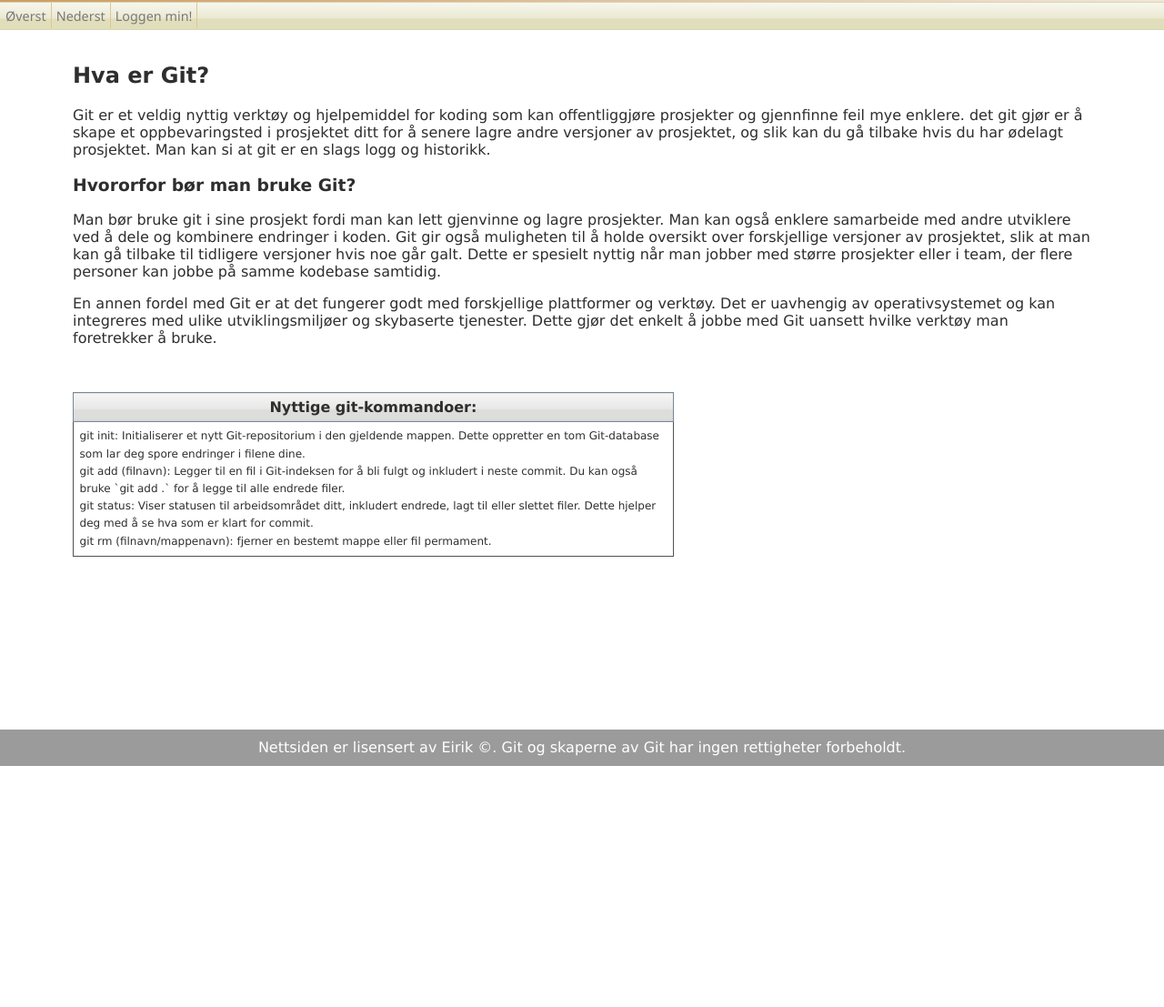
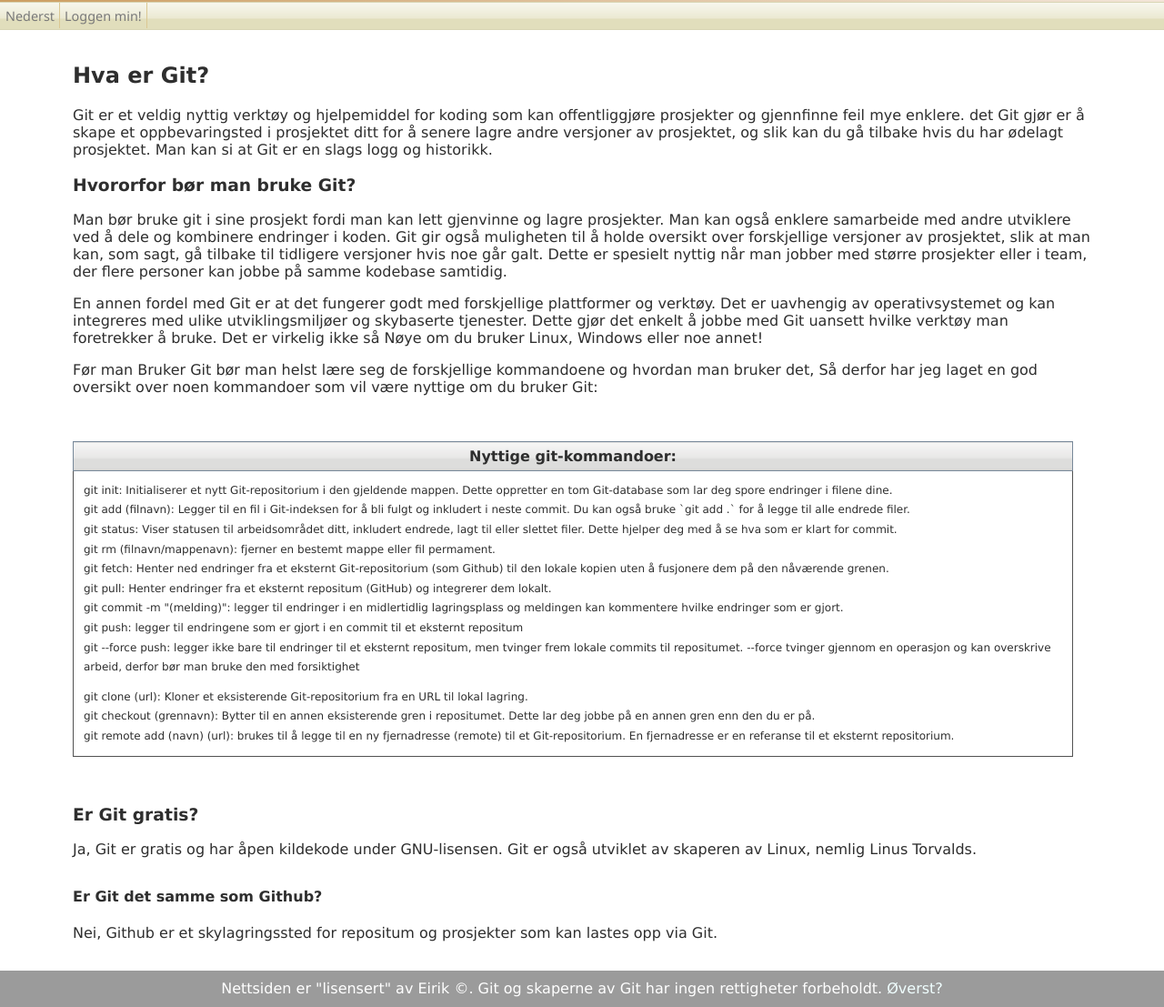
Before and after one commit to Elev32/GitPage, a plain HTML site: page index.html in a window 1280 px wide. Shown: the part 58-1165 px from the top of the page at 91% size. Before the commit the page ends 900 px from the top, so only its background shows below. Drawn offline with Linux system fonts and the light colour scheme.

Commit message:
Lagt til mer om git på hjemmesiden.

```diff
--- a/index.html
+++ b/index.html
@@ -8,7 +8,7 @@
     <link rel="icon" type="image/x-icon" href="Untitled.png">
 </head>
 <body>
-    <header>
+    <header id="anker1">
       <h0 style="float: left; padding-left: 2%; font-size: 22px; font-weight: bolder;">
       <input type="text" id="url" value="Search URLs" style="position: absolute; right: 30px; top: 26px">
       <img src="WLQXHbd2.png" width="48px" style="padding-right: 3%; position: relative; right: 1px; top: 10px ">
@@ -16,7 +16,6 @@
         </header>
       <nav>
         <ul>
-          <li><a href="#anker1">Øverst</a> </li>
           <li><a href="#anker2">Nederst</a></li>
           <li><a href="logg.html">Loggen min!</a> </li>
         </ul>
@@ -24,22 +23,35 @@
       <main>
         <article>
           <h2>Hva er Git?</h2>
-          <p id="anker1">Git er et veldig nyttig verktøy og hjelpemiddel for koding som kan offentliggjøre prosjekter og gjennfinne feil mye enklere. det git gjør er å skape et oppbevaringsted i prosjektet ditt for å senere lagre andre versjoner av prosjektet, og slik kan du gå tilbake hvis du har ødelagt prosjektet. Man kan si at git er en slags logg og historikk. </p>
+          <p>Git er et veldig nyttig verktøy og hjelpemiddel for koding som kan offentliggjøre prosjekter og gjennfinne feil mye enklere. det Git gjør er å skape et oppbevaringsted i prosjektet ditt for å senere lagre andre versjoner av prosjektet, og slik kan du gå tilbake hvis du har ødelagt prosjektet. Man kan si at Git er en slags logg og historikk. </p>
           <h3>Hvororfor bør man bruke Git?</h3>
-          <p id="anker2" >Man bør bruke git i sine prosjekt fordi man kan lett gjenvinne og lagre prosjekter. Man kan også enklere samarbeide med andre utviklere ved å dele og kombinere endringer i koden. Git gir også muligheten til å holde oversikt over forskjellige versjoner av prosjektet, slik at man kan gå tilbake til tidligere versjoner hvis noe går galt. Dette er spesielt nyttig når man jobber med større prosjekter eller i team, der flere personer kan jobbe på samme kodebase samtidig. </p>
-          <p style="padding-bottom: 3%;">En annen fordel med Git er at det fungerer godt med forskjellige plattformer og verktøy. Det er uavhengig av operativsystemet og kan integreres med ulike utviklingsmiljøer og skybaserte tjenester. Dette gjør det enkelt å jobbe med Git uansett hvilke verktøy man foretrekker å bruke.</p>
-          <table style="width: 59%;">
+          <p>Man bør bruke git i sine prosjekt fordi man kan lett gjenvinne og lagre prosjekter. Man kan også enklere samarbeide med andre utviklere ved å dele og kombinere endringer i koden. Git gir også muligheten til å holde oversikt over forskjellige versjoner av prosjektet, slik at man kan, som sagt, gå tilbake til tidligere versjoner hvis noe går galt. Dette er spesielt nyttig når man jobber med større prosjekter eller i team, der flere personer kan jobbe på samme kodebase samtidig. </p>
+          <p>En annen fordel med Git er at det fungerer godt med forskjellige plattformer og verktøy. Det er uavhengig av operativsystemet og kan integreres med ulike utviklingsmiljøer og skybaserte tjenester. Dette gjør det enkelt å jobbe med Git uansett hvilke verktøy man foretrekker å bruke. Det er virkelig ikke så Nøye om du bruker Linux, Windows eller noe annet!</p>
+          <p style="padding-bottom: 3%;">Før man Bruker Git bør man helst lære seg de forskjellige kommandoene og hvordan man bruker det, Så derfor har jeg laget en god oversikt over noen kommandoer som vil være nyttige om du bruker Git: </p>
+          <table style="width: 1100px;">
               <th id="ta">Nyttige git-kommandoer:</th>
             <tr>
               <td>git init: Initialiserer et nytt Git-repositorium i den gjeldende mappen. Dette oppretter en tom Git-database som lar deg spore endringer i filene dine.
                 <div>git add (filnavn): Legger til en fil i Git-indeksen for å bli fulgt og inkludert i neste commit. Du kan også bruke `git add .` for å legge til alle endrede filer.</div>
                 <div>git status: Viser statusen til arbeidsområdet ditt, inkludert endrede, lagt til eller slettet filer. Dette hjelper deg med å se hva som er klart for commit.</div>
                 <div>git rm (filnavn/mappenavn): fjerner en bestemt mappe eller fil permament.</div>
+                <div>git fetch: Henter ned endringer fra et eksternt Git-repositorium (som Github) til den lokale kopien uten å fusjonere dem på den nåværende grenen.</div>
+                <div>git pull: Henter endringer fra et eksternt repositum (GitHub) og integrerer dem lokalt.</div>
+                <div>git commit -m "(melding)": legger til endringer i en midlertidlig lagringsplass og meldingen kan kommentere hvilke endringer som er gjort. </div>
+                <div>git push: legger til endringene som er gjort i en commit til et eksternt repositum</div>
+                <div style="padding-bottom: 1%;">git --force push: legger ikke bare til endringer til et eksternt repositum, men tvinger frem lokale commits til repositumet. --force tvinger gjennom en operasjon og kan overskrive arbeid, derfor bør man bruke den med forsiktighet</div>
+                <div>git clone (url): Kloner et eksisterende Git-repositorium fra en URL til lokal lagring.</div>
+                <div>git checkout (grennavn): Bytter til en annen eksisterende gren i repositumet. Dette lar deg jobbe på en annen gren enn den du er på.</div>
+                <div>git remote add (navn) (url): brukes til å legge til en ny fjernadresse (remote) til et Git-repositorium. En fjernadresse er en referanse til et eksternt repositorium.</div>
               </td>
             </table>
+            <h3 style="padding-top: 3%;">Er Git gratis?</h3>
+            <p style="padding-bottom: 1%;">Ja, Git er gratis og har åpen kildekode under GNU-lisensen. Git er også utviklet av skaperen av Linux, nemlig Linus Torvalds.</p>
+            <h4>Er Git det samme som Github?</h4>
+            <p>Nei, Github er et skylagringssted for repositum og prosjekter som kan lastes opp via Git.</p>
       </main>
-      <footer style="position: absolute; bottom: -100px; float: center; width: 100%; height: 40px; padding: 10px">
-        Nettsiden er lisensert av Eirik ©. Git og skaperne av Git har ingen rettigheter forbeholdt.
+      <footer id="anker2" style="position: absolute; bottom: -120%px; float: center; width: 100%; height: 40px; padding: 10px">
+        Nettsiden er "lisensert" av Eirik ©. Git og skaperne av Git har ingen rettigheter forbeholdt. <a id="averst" href="#anker1">Øverst?</a>
       </footer>
 </body>
 </html>
--- a/logstyle.css
+++ b/logstyle.css
@@ -114,3 +114,8 @@ footer {
 .myetekst {
   padding-right: 58%;
 }
+
+#averst{
+  text-decoration-line: none;
+  color: azure;
+}
--- a/styles.css
+++ b/styles.css
@@ -92,7 +92,7 @@
     border: 1px solid rgb(82, 82, 82);
     font-size: 12px;
     padding: 1%;
-    line-height: 160%;
+    line-height: 180%;
   }
 
   #ta {
@@ -104,3 +104,8 @@
     background-color: rgb(155, 155, 155);
     color: white;
   }
+
+  #averst{
+    text-decoration-line: none;
+    color: azure;
+  }
```
Also changed, not shown: logg.html (+5 -6 lines).
